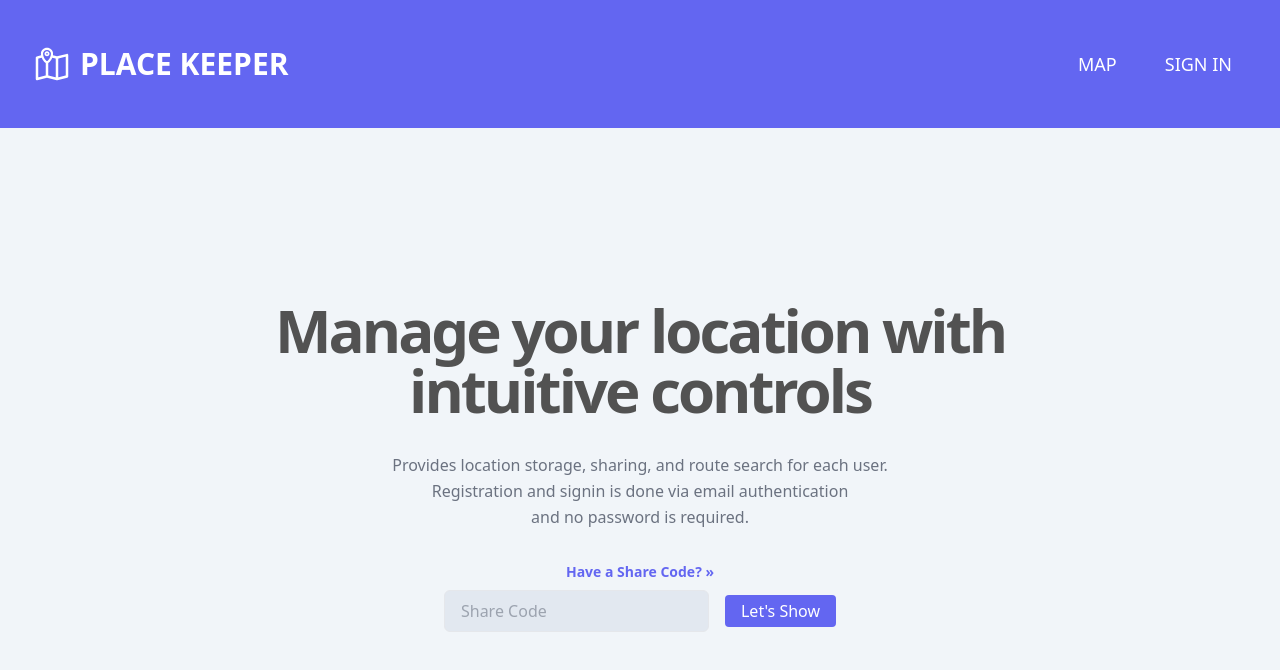
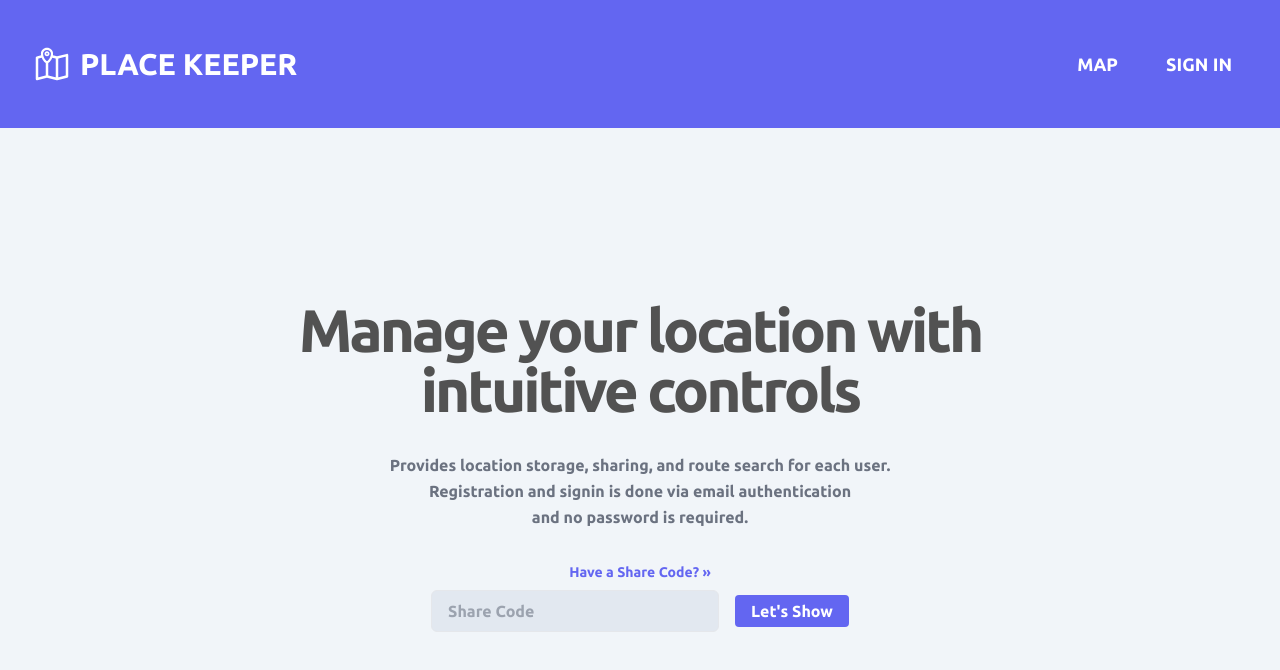
Before and after one commit to mitsu3s/placekeeper, a Next.js app: page / in a window 1280 px wide. Shown: the top 670 px of the page. Built offline with nearby package versions, Linux system fonts and the light colour scheme; no server answers.

Commit message:
Add custom font

```diff
--- a/components/Search.tsx
+++ b/components/Search.tsx
@@ -28,7 +28,7 @@ export const Search: NextPage<SearchProps> = ({ handleSearch }) => {
     }
 
     return (
-        <div className="relative max-w-xs">
+        <div className="relative max-w-xs search-address-container">
             {showToastMessage && (
                 <div className="z-10">
                     <ToastMessage
--- a/package.json
+++ b/package.json
@@ -9,6 +9,7 @@
         "lint": "next lint"
     },
     "dependencies": {
+        "@fontsource/ubuntu": "^5.0.8",
         "@next-auth/prisma-adapter": "^1.0.7",
         "@prisma/client": "^5.0.0",
         "@types/node": "20.3.1",
--- a/styles/globals.css
+++ b/styles/globals.css
@@ -1,6 +1,8 @@
 @tailwind base;
 @tailwind components;
 @tailwind utilities;
+
+@import '@fontsource/ubuntu/700.css';
 
 :root {
     --foreground-rgb: 0, 0, 0;
@@ -17,6 +19,7 @@
 }
 
 body {
+    font-family: 'Ubuntu';
     color: rgb(var(--foreground-rgb));
     background: linear-gradient(to bottom, transparent, rgb(var(--background-end-rgb)))
         rgb(var(--background-start-rgb));
--- a/styles/leaflet-machine.css
+++ b/styles/leaflet-machine.css
@@ -1,4 +1,8 @@
-.leaflet-routing-alternatives-container {
+@import '@fontsource/ubuntu/700.css';
+
+.leaflet-routing-alternatives-container,
+.search-address-container {
+    font-family: 'Ubuntu';
     --tw-text-opacity: 1;
     color: rgba(0, 0, 0, var(--tw-text-opacity));
     --tw-bg-opacity: 1;
--- a/styles/toast.module.css
+++ b/styles/toast.module.css
@@ -1,4 +1,7 @@
+@import '@fontsource/ubuntu/700.css';
+
 .toastContainer {
+    font-family: 'Ubuntu';
     position: fixed;
     top: -100px;
     left: 50%;
```
Also changed, not shown: 1 other file (tests, documents, lock files or other folders).
